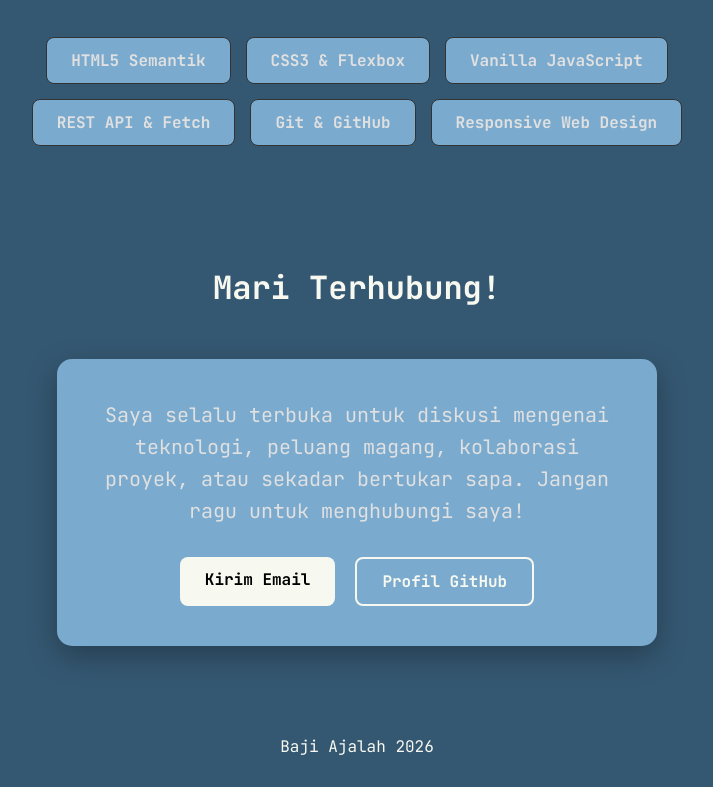
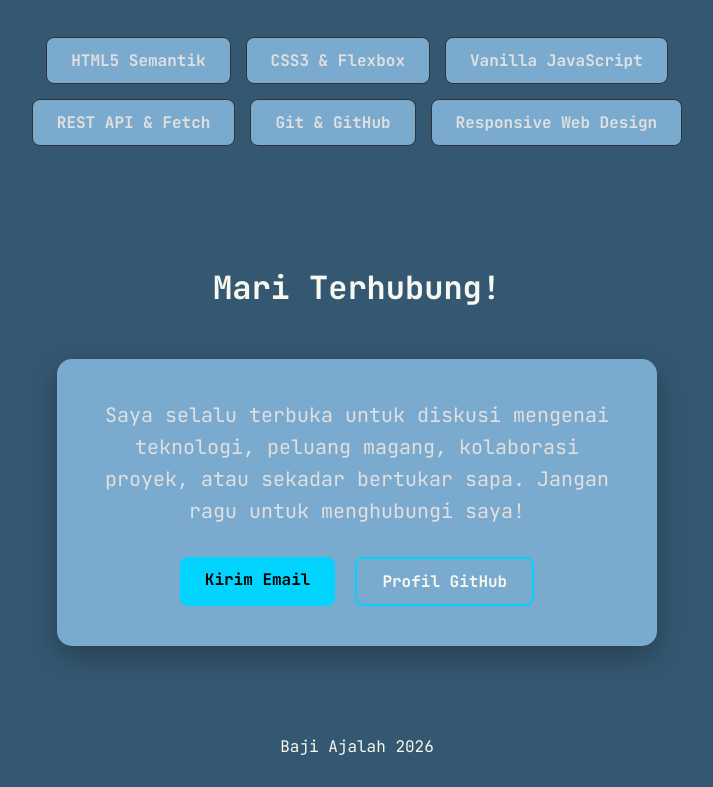
Before and after one commit to bajiff/Baji-Fundamental, a website with bundled scripts: page 2-Landing_Page/index.html in a window 1280 px wide. Shown: the part 2389-3176 px from the top of the page, without its empty margins (283-996 px from the left). Built offline with nearby package versions, Linux system fonts and the light colour scheme; no server answers.

Commit message:
Beresin button github hehew, ya sorry yah mau gimana lagi soalnya lagi dikejar dedline

```diff
--- a/2-Landing_Page/assets/styles/style.css
+++ b/2-Landing_Page/assets/styles/style.css
@@ -274,7 +274,7 @@ main {
 
 /* Tombol Utama (Kirim Email) */
 .btn-primary {
-  background-color: var(--quaternary-color);
+  background-color: var(--neon-color);
   color: #000000;
   padding: 12px 25px;
   border-radius: 8px;
@@ -284,7 +284,7 @@ main {
 }
 
 .btn-primary:hover {
-  background-color: yellow;
+  background-color: var(--quaternary-color);
   transform: scale(1.05); /* Membesar sedikit */
 }
 
@@ -296,12 +296,12 @@ main {
   border-radius: 8px;
   text-decoration: none;
   font-weight: bold;
-  border: 2px solid var(--quaternary-color);
+  border: 2px solid var(--neon-color);
   transition: all 0.3s ease;
 }
 
 .btn-outline:hover {
-  background-color: var(--quaternary-color);
+  background-color: var(--neon-color);
   color: #000;
 }
 
```
Also changed, not shown: 1 other file.
